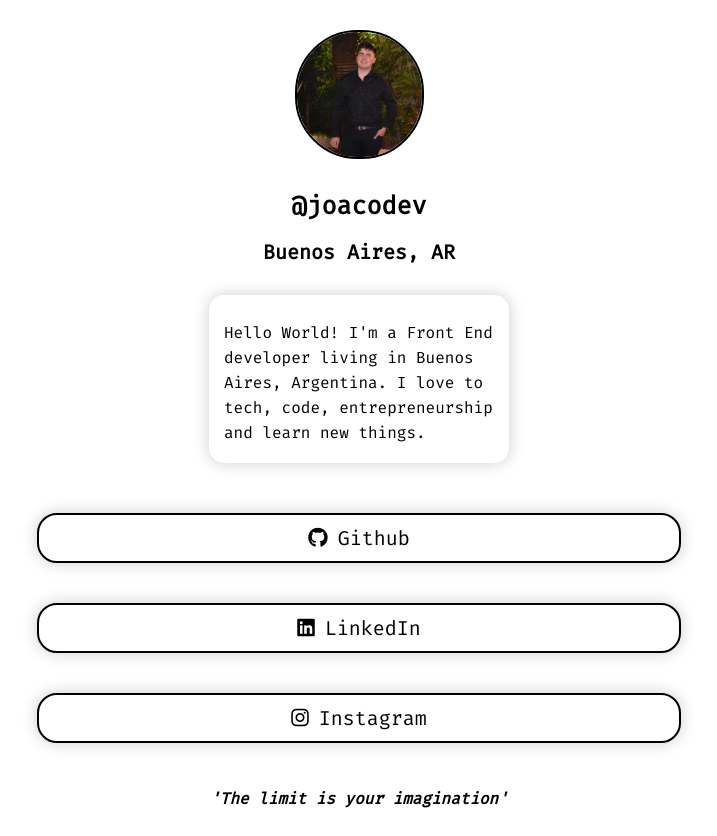
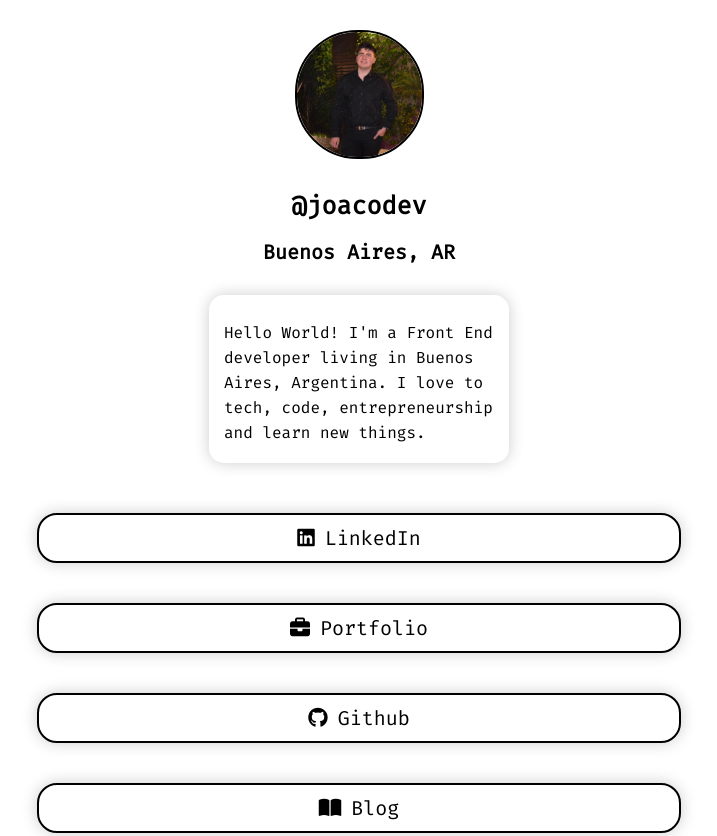
Before and after one commit to JoacoBriz/bio-links, a plain HTML site: page index.html in a window 1280 px wide. Shown: the top 836 px of the page, without its empty margins (281-998 px from the left). Drawn offline with Linux system fonts and the light colour scheme.

Commit message:
updateLinks 2.0

```diff
--- a/index.html
+++ b/index.html
@@ -26,8 +26,10 @@
       </div>
 
       <div class="buttonList">
+        <a href="https://www.linkedin.com/in/joaquin-brizuela/"><i class="icon fab fa-linkedin"></i>LinkedIn</a>
+        <a href="https://joacobriz.github.io/portfolio/"><i class="icon fas fa-briefcase"></i>Portfolio</a>
         <a href="https://github.com/JoacoBriz"><i class="icon fab fa-github"></i>Github</a>
-        <a href="https://www.linkedin.com/in/joaquin-brizuela/"><i class="icon fab fa-linkedin"></i>LinkedIn</a>
+        <a href="https://hashnode.com/@joacodev"><i class="icon fas fa-book-open"></i>Blog</a>
         <a href="https://www.instagram.com/joacodev/"><i class="icon fab fa-instagram"></i>Instagram</a>
       </div>
     </main>
```
